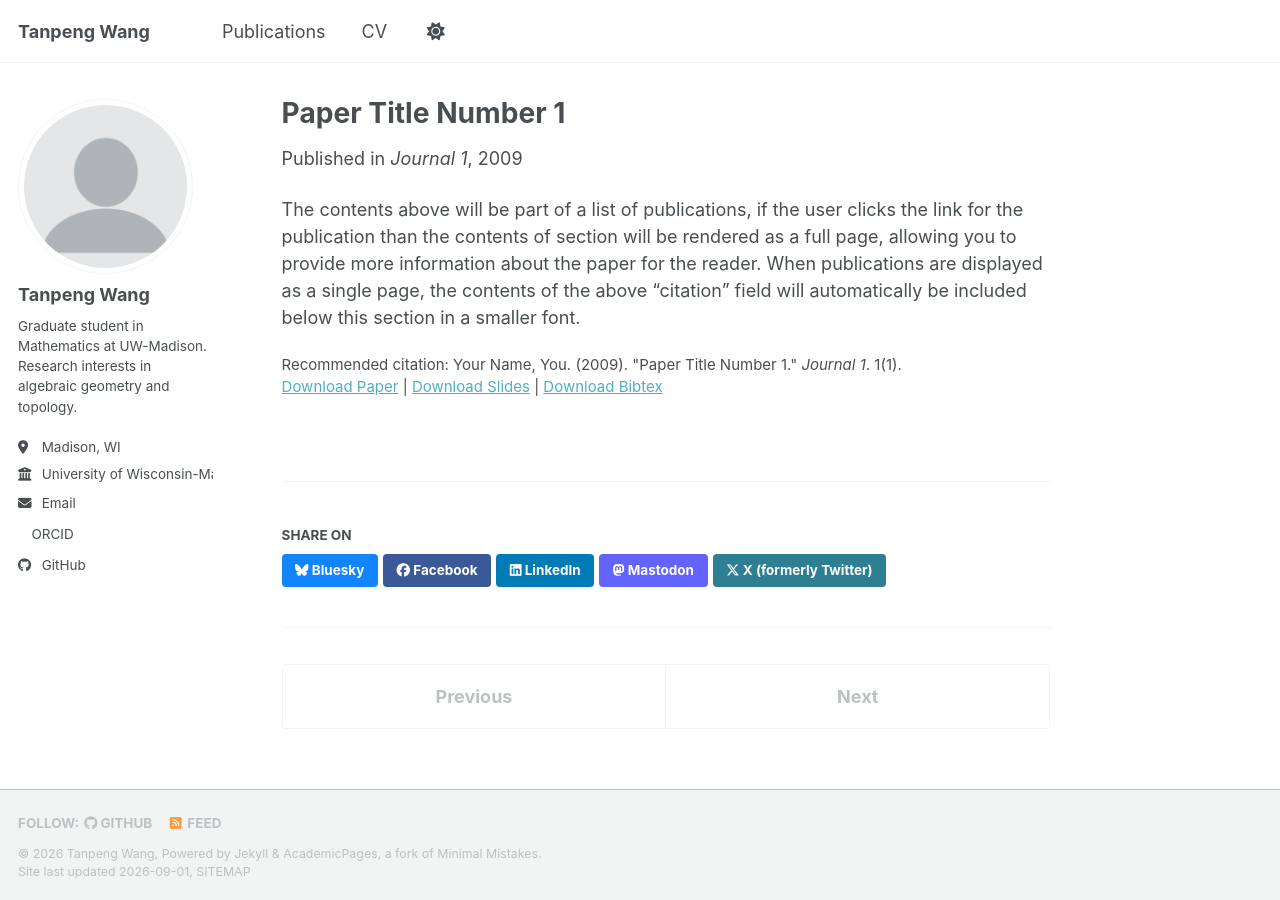
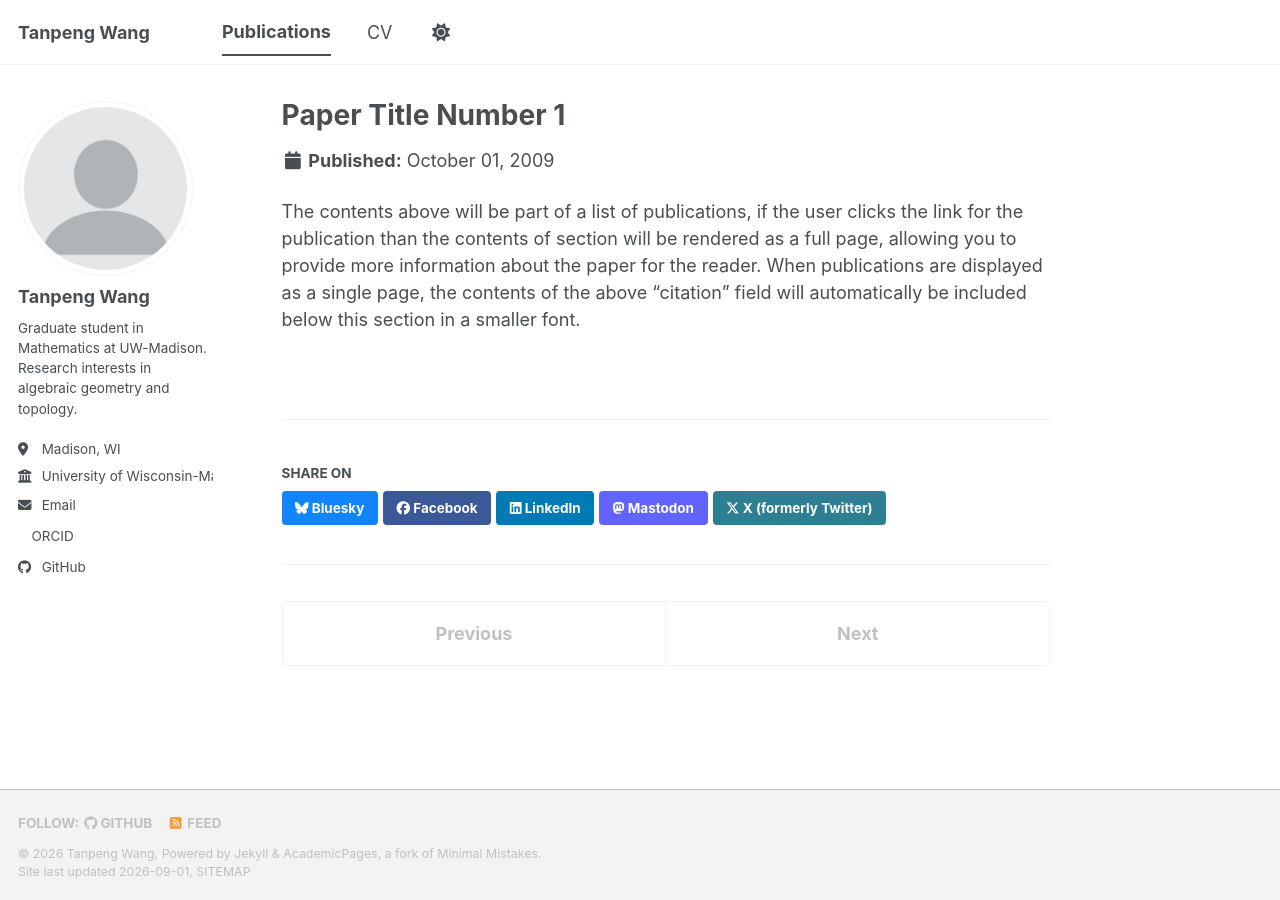
Before and after one commit to wangtanpeng101/wangtanpeng101.github.io, a Jekyll site: the page built from _publications/2009-10-01-paper-title-number-1.md, in a window 1280 px wide. Built offline with Jekyll 4.4.1, drawn with Linux system fonts in a browser that asks for light colours; a style sheet for code colours, icons or effects is not loaded; part of the change alters nothing that is shown.

Commit message:
Update 2009-10-01-paper-title-number-1.md

```diff
--- a/_publications/2009-10-01-paper-title-number-1.md
+++ b/_publications/2009-10-01-paper-title-number-1.md
@@ -1,14 +1,14 @@
 ---
-title: "Paper Title Number 1"
-collection: publications
-category: manuscripts
-permalink: /publication/2009-10-01-paper-title-number-1
-excerpt: 'This paper is about the number 1. The number 2 is left for future work.'
-date: 2009-10-01
-venue: 'Journal 1'
-slidesurl: 'https://academicpages.github.io/files/slides1.pdf'
-paperurl: 'https://academicpages.github.io/files/paper1.pdf'
-bibtexurl: 'https://academicpages.github.io/files/bibtex1.bib'
-citation: 'Your Name, You. (2009). &quot;Paper Title Number 1.&quot; <i>Journal 1</i>. 1(1).'
+# title: "Paper Title Number 1"
+# collection: publications
+# category: manuscripts
+# permalink: /publication/2009-10-01-paper-title-number-1
+# excerpt: 'This paper is about the number 1. The number 2 is left for future work.'
+# date: 2009-10-01
+# venue: 'Journal 1'
+# slidesurl: 'https://academicpages.github.io/files/slides1.pdf'
+# paperurl: 'https://academicpages.github.io/files/paper1.pdf'
+# bibtexurl: 'https://academicpages.github.io/files/bibtex1.bib'
+# citation: 'Your Name, You. (2009). &quot;Paper Title Number 1.&quot; <i>Journal 1</i>. 1(1).'
 ---
 The contents above will be part of a list of publications, if the user clicks the link for the publication than the contents of section will be rendered as a full page, allowing you to provide more information about the paper for the reader. When publications are displayed as a single page, the contents of the above "citation" field will automatically be included below this section in a smaller font.
```
